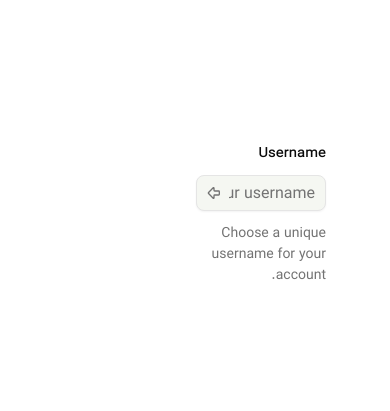
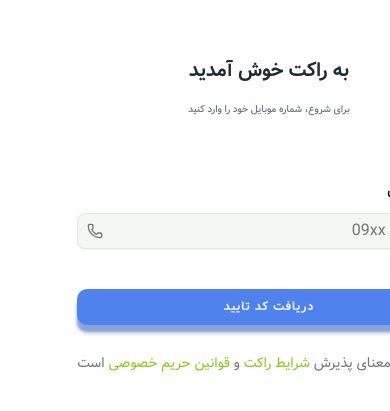
Before and after one commit to tinamohammadpour/Rocket-Frontend, a Next.js app: page / in a window 390 px wide. Shown: the part 207-618 px from the top of the page. Built offline with nearby package versions, Linux system fonts and the light colour scheme.

Commit message:
feat: added PhoneStepForm component for authentication

```diff
--- a/src/app/page.tsx
+++ b/src/app/page.tsx
@@ -1,19 +1,9 @@
-import { Field, FieldDescription, FieldLabel } from '@/components/ui/field';
-import { Input } from '@/components/ui/input';
-import { ArrowBigLeft } from 'lucide-react';
+import { PhoneStepForm } from '@/components/features/signup/PhoneStepForm';
+
 export default function Home() {
   return (
-    <div className="flex w-1/3 flex-col self-center flex-1 items-center justify-center ">
-      <Field>
-        <FieldLabel htmlFor="input-field-username">Username</FieldLabel>
-        <Input
-          icon={ArrowBigLeft}
-          id="input-field-username"
-          type="text"
-          placeholder="Enter your username"
-        />
-        <FieldDescription>Choose a unique username for your account.</FieldDescription>
-      </Field>
+    <div className="flex  flex-col self-center flex-1 items-center justify-center ">
+      <PhoneStepForm></PhoneStepForm>
     </div>
   );
 }
--- /dev/null
+++ b/src/components/features/signup/PhoneStepForm.tsx
@@ -0,0 +1,69 @@
+// components/signup/phone-step-form.tsx
+'use client';
+
+import { useForm } from 'react-hook-form';
+import { zodResolver } from '@hookform/resolvers/zod';
+import { useRouter } from 'next/navigation';
+import { Phone } from 'lucide-react';
+
+import { phoneStepSchema, type PhoneStepType } from '@/schemas/authSchema';
+import { useSignupStore } from '@/store/useSignupStore';
+import { Field, FieldLabel } from '@/components/ui/field';
+import { Input } from '@/components/ui/input';
+import PrimaryButton from '@/components/shared/PrimaryButton';
+import Link from 'next/link';
+
+export function PhoneStepForm() {
+  const router = useRouter();
+  const setPhonenumber = useSignupStore((s) => s.setPhonenumber);
+
+  const {
+    register,
+    handleSubmit,
+    formState: { errors },
+  } = useForm<PhoneStepType>({ resolver: zodResolver(phoneStepSchema) });
+
+  const onSubmit = (data: PhoneStepType) => {
+    setPhonenumber(data.phonenumber);
+    router.push('/signup/username');
+  };
+
+  return (
+    <>
+      <h1 className="font-bold text-[#1F2937] text-[clamp(1rem,5vw,1.6rem)] ml-0 whitespace-nowrap mb-4">
+        به راکت خوش آمدید
+      </h1>
+      <p className="font-medium text-[clamp(0.5rem,2.5vw,1rem)] text-[#6B7280] whitespace-nowrap mb-16">
+        برای شروع، شماره موبایل خود را وارد کنید
+      </p>
+      <form onSubmit={handleSubmit(onSubmit)} className="space-y-10 w-full">
+        <Field data-invalid={!!errors.phonenumber}>
+          <FieldLabel htmlFor="phonenumber">شماره موبایل</FieldLabel>
+          <Input
+            placeholder="09xx xxx xxxx"
+            icon={Phone}
+            id="phonenumber"
+            type="tel"
+            dir="rtl"
+            {...register('phonenumber')}
+          />
+          {errors.phonenumber && (
+            <p className="text-sm text-destructive">{errors.phonenumber.message}</p>
+          )}
+        </Field>
+        <PrimaryButton type="submit">دریافت کد تایید</PrimaryButton>
+      </form>
+      <p className="text-sm text-[#6B7280] mt-7">
+        ورود شما به معنای پذیرش{' '}
+        <Link href="/terms" className="text-[#84CC16] hover:underline">
+          شرایط راکت
+        </Link>{' '}
+        و{' '}
+        <Link href="/privacy" className="text-[#84CC16] hover:underline">
+          قوانین حریم خصوصی
+        </Link>{' '}
+        است
+      </p>
+    </>
+  );
+}
--- a/src/components/shared/PrimaryButton.tsx
+++ b/src/components/shared/PrimaryButton.tsx
@@ -10,7 +10,7 @@
     <button
       {...props}
       className={cn(
-        'relative w-[150px] sm:w-[180px] md:w-[200px] lg:w-[220px] border-none bg-[#2563EB] text-[#F5F7F2] p-3 sm:p-4 font-bold uppercase tracking-[1px] transition-all duration-200 rounded-[18px] opacity-80 hover:opacity-100 active:top-1 shadow-[0px_7px_2px_rgba(37,99,235,0.5),0px_8px_5px_rgba(0,0,0,0.3)] hover:shadow-[0px_7px_2px_rgba(37,99,235,0.7),0px_8px_5px_rgba(0,0,0,0.3)] active:shadow-[0px_3px_2px_rgba(37,99,235,0.5),0px_3px_5px_rgba(0,0,0,0.3)]text-xs sm:text-sm md:text-base cursor-pointer',
+        'relative h-9 w-full min-w-37.5 sm:min-w-45 md:min-w-50 lg:min-w-55 border-none bg-[#2563EB] text-[#F5F7F2] px-3 sm:px-4 font-bold uppercase tracking-[1px] transition-all duration-200 rounded-[10px] opacity-80 hover:opacity-100 active:top-1 shadow-[0px_7px_2px_rgba(37,99,235,0.5),0px_8px_5px_rgba(0,0,0,0.3)] hover:shadow-[0px_7px_2px_rgba(37,99,235,0.7),0px_8px_5px_rgba(0,0,0,0.3)] active:shadow-[0px_3px_2px_rgba(37,99,235,0.5),0px_3px_5px_rgba(0,0,0,0.3)] text-xs sm:text-sm md:text-base cursor-pointer',
         className
       )}
     >
--- a/src/schemas/authSchema.ts
+++ b/src/schemas/authSchema.ts
@@ -4,9 +4,9 @@
   phonenumber: z
     .string()
     .min(1, 'پر کردن این فیلد الزامی است')
-    .length(11, 'شماره تلفن باید ۱۱ رقم باشد')
+    .regex(/^\d+$/, 'شماره تلفن فقط می‌تواند شامل اعداد باشد')
     .regex(/^09/, 'شماره تلفن باید با ۰۹ شروع شود')
-    .regex(/^\d+$/, 'شماره تلفن فقط می‌تواند شامل اعداد باشد'),
+    .length(11, 'شماره تلفن باید ۱۱ رقم باشد'),
 
   username: z
     .string()
@@ -18,4 +18,8 @@
     .refine((val) => !val.includes(' '), 'نام کاربری نباید دارای فاصله باشد'),
 });
 
-export type signupSchemaType = z.infer<typeof signupSchema>;
+export const phoneStepSchema = signupSchema.pick({ phonenumber: true });
+export const usernameStepSchema = signupSchema.pick({ username: true });
+
+export type PhoneStepType = z.infer<typeof phoneStepSchema>;
+export type UsernameStepType = z.infer<typeof usernameStepSchema>;
--- /dev/null
+++ b/src/store/useSignupStore.ts
@@ -0,0 +1,14 @@
+// store/signup-store.ts
+import { create } from 'zustand';
+
+interface SignupStore {
+  phonenumber: string;
+  setPhonenumber: (value: string) => void;
+  reset: () => void;
+}
+
+export const useSignupStore = create<SignupStore>((set) => ({
+  phonenumber: '',
+  setPhonenumber: (value) => set({ phonenumber: value }),
+  reset: () => set({ phonenumber: '' }),
+}));
```
Also changed, not shown: src/components/features/signup/UsernameStepForm.tsx (added).
